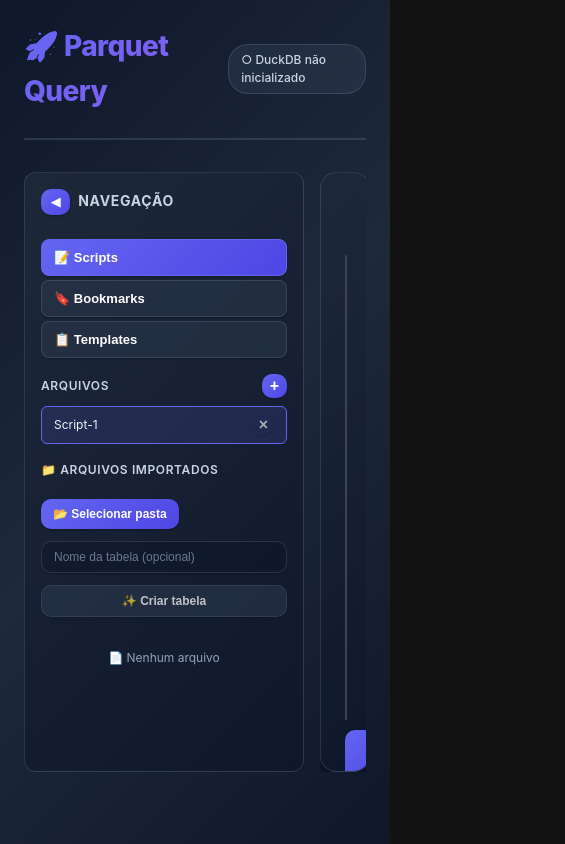
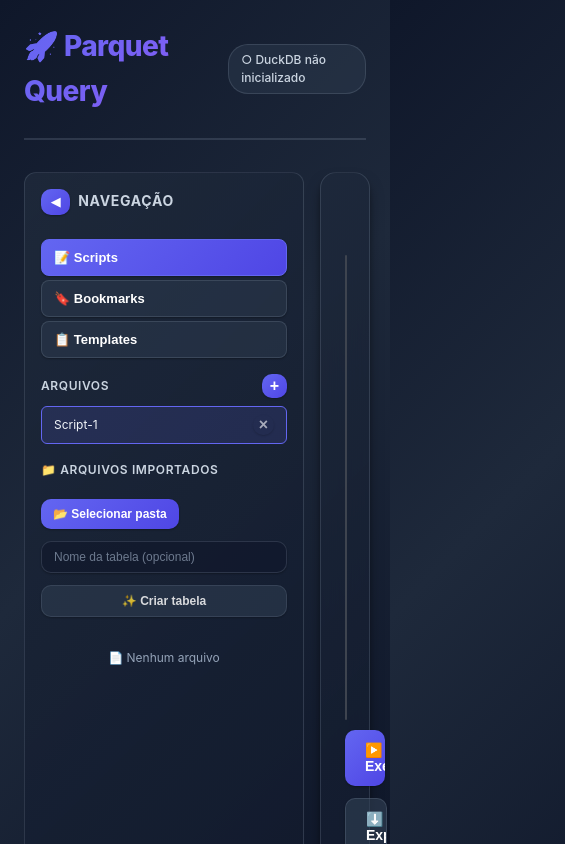
Before and after one commit to dotted-ai/parquet-query, a React (Vite) app: page / in a window 390 px wide. Shown: the top 844 px of the page, 565 px wide, since content can reach past the window. Built offline with nearby package versions, Linux system fonts and the light colour scheme.

Commit message:
Update CSS styles for body and button elements to improve layout responsiveness. Change height to auto and adjust overflow properties for better content visibility in various components.

```diff
--- a/src/styles.css
+++ b/src/styles.css
@@ -39,7 +39,8 @@ body {
   max-width: 1800px;
   margin: 0 auto;
   padding: 24px;
-  height: calc(100vh - 48px);
+  min-height: calc(100vh - 48px);
+  height: auto;
   display: flex;
   flex-direction: column;
 }
@@ -49,7 +50,7 @@ body {
   gap: 16px;
   flex: 1;
   min-height: 0;
-  overflow: hidden;
+  overflow: visible;
 }
 
 .header {
@@ -772,7 +773,7 @@ button:disabled {
   display: flex;
   flex-direction: column;
   min-width: 0;
-  overflow: hidden;
+  overflow: visible;
 }
 
 /* Tabs */
@@ -871,12 +872,12 @@ button:disabled {
   display: flex;
   flex-direction: column;
   min-height: 0;
-  overflow: hidden;
+  overflow: visible;
 }
 
 .results-area {
-  flex: 1;
-  overflow: auto;
+  flex: 0 0 auto;
+  overflow: visible;
   min-height: 0;
 }
 
```
